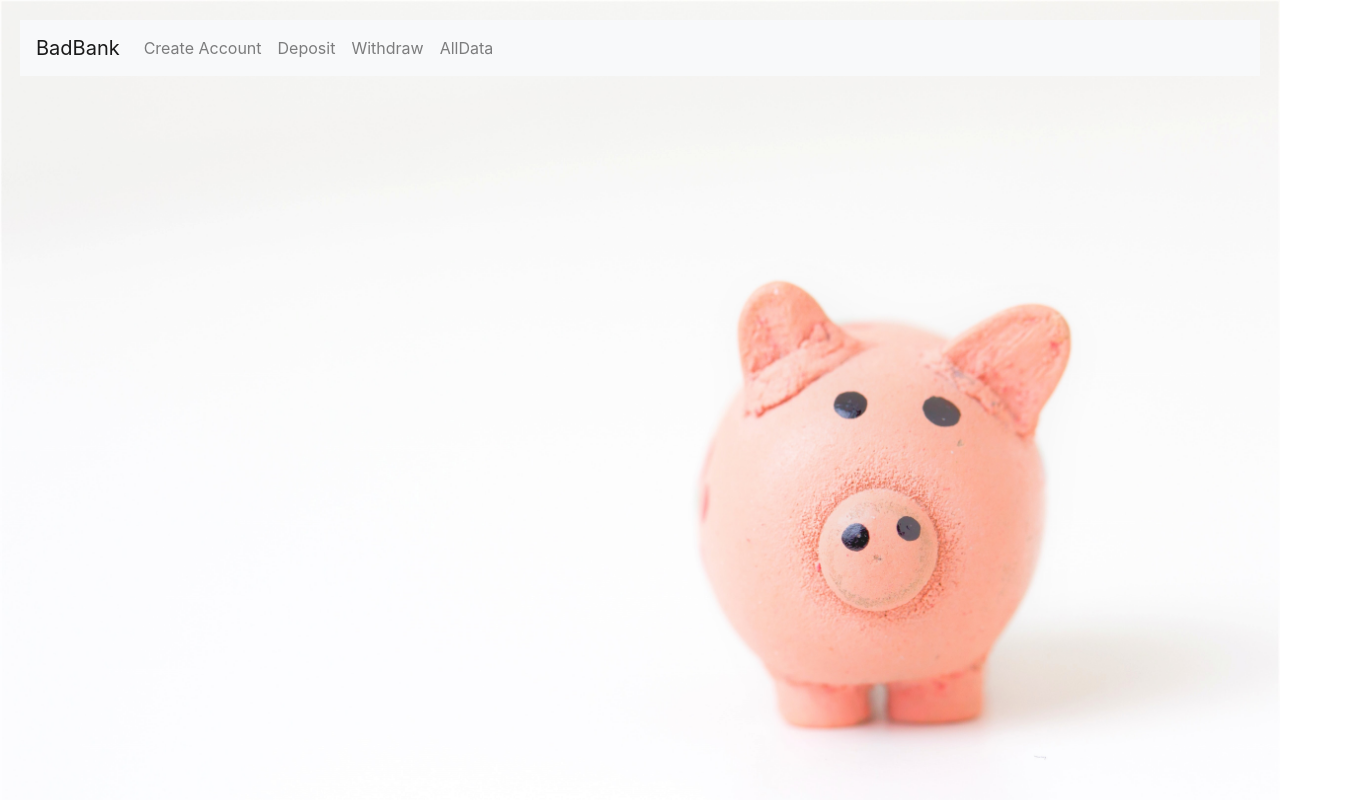
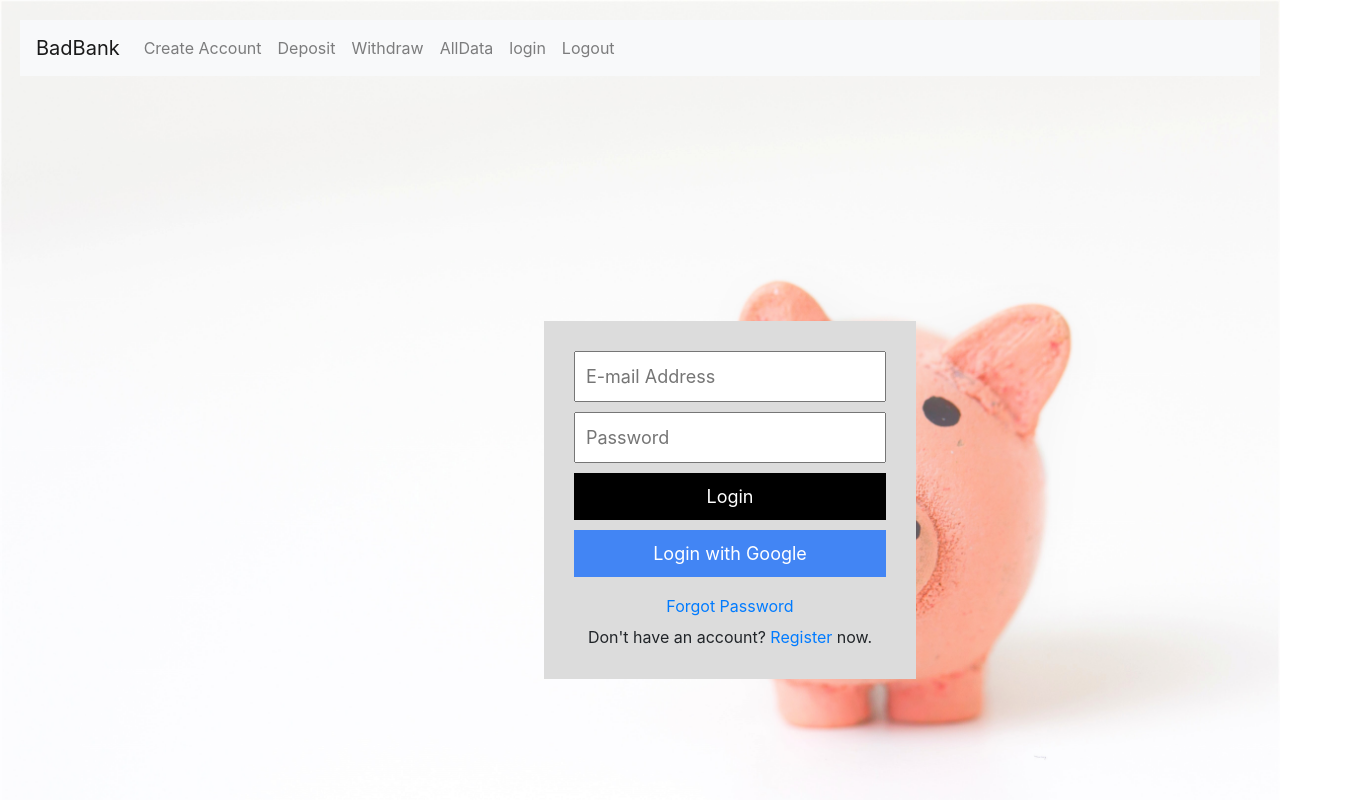
Before and after one commit to manamios/manami-osanai-fullstack-banking-application, a React (Create React App) app in the folder front-end/: page /login in a window 1280 px wide. Shown: the top 806 px of the page, 1370 px wide, since content can reach past the window. Built offline with nearby package versions, Linux system fonts and the light colour scheme; no server answers; the HTML template or start-up script is replaced by a standard one.

Commit message:
Added firebase Authentication

```diff
--- a/front-end/package.json
+++ b/front-end/package.json
@@ -6,8 +6,10 @@
     "@testing-library/jest-dom": "^5.16.5",
     "@testing-library/react": "^13.4.0",
     "@testing-library/user-event": "^13.5.0",
+    "firebase": "^9.14.0",
     "react": "^18.2.0",
     "react-dom": "^18.2.0",
+    "react-firebase-hooks": "^5.1.1",
     "react-router-dom": "^6.4.2",
     "react-scripts": "5.0.1",
     "web-vitals": "^2.1.4"
--- a/front-end/src/App.js
+++ b/front-end/src/App.js
@@ -8,6 +8,7 @@
 import Withdraw from './withdraw'
 import AllData from './alldata'
 import UserContext from './context';
+import Login from './login';
 
 // const UserContext = createContext(null);
 
@@ -21,6 +22,7 @@
         <div className="container" style={{padding: "20px"}}>
           <Routes>
             <Route path="/" exact element={<Home />} />
+            <Route path="/login" exact element={<Login />} />
             <Route path="/CreateAccount/" element={<CreateAccount />} />
             <Route path="/deposit/" element={<Deposit />} />
             <Route path="/withdraw/" element={<Withdraw />} />
--- a/front-end/src/createaccount.js
+++ b/front-end/src/createaccount.js
@@ -1,4 +1,12 @@
-import {useState} from "react";
+import React, { useEffect, useState } from "react";
+import { useAuthState } from "react-firebase-hooks/auth";
+import { Link, useNavigate } from "react-router-dom";
+import {
+  auth,
+  registerWithEmailAndPassword,
+  signInWithGoogle,
+} from "./firebase";
+
 import Card from "./card";
 
 
@@ -9,6 +17,8 @@
   const [name, setName]         = useState('');
   const [email, setEmail]       = useState('');
   const [password, setPassword] = useState('');
+  const navigate = useNavigate();
+  const [user, loading, error] = useAuthState(auth);
 
   function validate(field, label){
       if (!field) {
@@ -39,6 +49,8 @@
     if (!validate(email,    'email'))    return;
     if (!validatePassword(password)) return;
 
+    registerWithEmailAndPassword(name, email, password);
+
     const url = `http://localhost:4000/account/create/${name}/${email}/${password}`
     console.log(url)
 
@@ -55,6 +67,11 @@
     setPassword('');
     setShow(true);
   }
+
+  useEffect(() => {
+    if (loading) return;
+    if (user) navigate("/");
+  }, [user, loading]);
 
   return (
     <Card
--- /dev/null
+++ b/front-end/src/firebase.js
@@ -0,0 +1,102 @@
+import { initializeApp } from "firebase/app";
+import {
+  GoogleAuthProvider,
+  getAuth,
+  signInWithPopup,
+  signInWithEmailAndPassword,
+  createUserWithEmailAndPassword,
+  sendPasswordResetEmail,
+  signOut,
+} from "firebase/auth";
+import {
+  getFirestore,
+  query,
+  getDocs,
+  collection,
+  where,
+  addDoc,
+} from "firebase/firestore";
+
+const firebaseConfig = {
+    apiKey: "AIzaSyDyVEovu-RWQQV86pwsWZqkt3cKNedrxVo",
+    authDomain: "manamiosanai-mit.firebaseapp.com",
+    databaseURL: "https://manamiosanai-mit-default-rtdb.firebaseio.com",
+    projectId: "manamiosanai-mit",
+    storageBucket: "manamiosanai-mit.appspot.com",
+    messagingSenderId: "941592782745",
+    appId: "1:941592782745:web:141029a4270b59fd24d508"
+};
+
+const app = initializeApp(firebaseConfig);
+const auth = getAuth(app);
+const db = getFirestore(app);
+
+const googleProvider = new GoogleAuthProvider();
+const signInWithGoogle = async () => {
+  try {
+    const res = await signInWithPopup(auth, googleProvider);
+    const user = res.user;
+    const q = query(collection(db, "users"), where("uid", "==", user.uid));
+    const docs = await getDocs(q);
+    if (docs.docs.length === 0) {
+      await addDoc(collection(db, "users"), {
+        uid: user.uid,
+        name: user.displayName,
+        authProvider: "google",
+        email: user.email,
+      });
+    }
+  } catch (err) {
+    console.error(err);
+    alert(err.message);
+  }
+};
+
+const logInWithEmailAndPassword = async (email, password) => {
+    try {
+      await signInWithEmailAndPassword(auth, email, password);
+    } catch (err) {
+      console.error(err);
+      alert(err.message);
+    }
+};
+
+const registerWithEmailAndPassword = async (name, email, password) => {
+    try {
+        const res = await createUserWithEmailAndPassword(auth, email, password);
+        const user = res.user;
+        await addDoc(collection(db, "users"), {
+        uid: user.uid,
+        name,
+        authProvider: "local",
+        email,
+        });
+    } catch (err) {
+        console.error(err);
+        alert(err.message);
+    }
+};
+
+const sendPasswordReset = async (email) => {
+    try {
+        await sendPasswordResetEmail(auth, email);
+        alert("Password reset link sent!");
+    } catch (err) {
+        console.error(err);
+        alert(err.message);
+    }
+};
+
+const logout = () => {
+    signOut(auth);
+};
+
+export {
+    auth,
+    db,
+    signInWithGoogle,
+    logInWithEmailAndPassword,
+    registerWithEmailAndPassword,
+    sendPasswordReset,
+    logout,
+};
--- /dev/null
+++ b/front-end/src/login.css
@@ -0,0 +1,33 @@
+.login {
+    height: 100vh;
+    width: 100vw;
+    display: flex;
+    align-items: center;
+    justify-content: center;
+  }
+  .login__container {
+    display: flex;
+    flex-direction: column;
+    text-align: center;
+    background-color: #dcdcdc;
+    padding: 30px;
+  }
+  .login__textBox {
+    padding: 10px;
+    font-size: 18px;
+    margin-bottom: 10px;
+  }
+  .login__btn {
+    padding: 10px;
+    font-size: 18px;
+    margin-bottom: 10px;
+    border: none;
+    color: white;
+    background-color: black;
+  }
+  .login__google {
+    background-color: #4285f4;
+  }
+  .login div {
+    margin-top: 7px;
+  }
--- /dev/null
+++ b/front-end/src/login.js
@@ -0,0 +1,57 @@
+import React, { useEffect, useState } from "react";
+import { Link, useNavigate } from "react-router-dom";
+import { auth, logInWithEmailAndPassword, signInWithGoogle } from "./firebase";
+import { useAuthState } from "react-firebase-hooks/auth";
+import "./login.css";
+
+function Login() {
+    const [email, setEmail] = useState("");
+    const [password, setPassword] = useState("");
+    const [user, loading, error] = useAuthState(auth);
+    const navigate = useNavigate();
+
+    useEffect(() => {
+      if (loading) {
+        // maybe trigger a loading screen
+        return;
+      }
+      if (user) navigate("/");
+      console.log(user)
+    }, [user, loading]);
+    return (
+      <div className="login">
+        <div className="login__container">
+          <input
+            type="text"
+            className="login__textBox"
+            value={email}
+            onChange={(e) => setEmail(e.target.value)}
+            placeholder="E-mail Address"
+          />
+          <input
+            type="password"
+            className="login__textBox"
+            value={password}
+            onChange={(e) => setPassword(e.target.value)}
+            placeholder="Password"
+          />
+          <button
+            className="login__btn"
+            onClick={() => logInWithEmailAndPassword(email, password)}
+          >
+            Login
+          </button>
+          <button className="login__btn login__google" onClick={signInWithGoogle}>
+            Login with Google
+          </button>
+          <div>
+            <Link to="/reset">Forgot Password</Link>
+          </div>
+          <div>
+            Don't have an account? <Link to="/register">Register</Link> now.
+          </div>
+        </div>
+      </div>
+    );
+  }
+  export default Login;
--- a/front-end/src/navbar.js
+++ b/front-end/src/navbar.js
@@ -1,4 +1,5 @@
 import {Link} from "react-router-dom"
+import {logout} from "./firebase"
 
 function NavBar(){
   return(
@@ -22,6 +23,12 @@
           <li className="nav-item">
             <Link className="nav-link" to="AllData">AllData</Link>
           </li>
+          <li className="nav-item">
+            <Link className="nav-link" to="login">login</Link>
+          </li>
+          <li className="nav-item">
+            <Link className="nav-link" onClick={logout}>Logout</Link>
+          </li>
         </ul>
       </div>
     </nav>
--- a/package.json
+++ b/package.json
@@ -6,7 +6,9 @@
   "dependencies": {
     "cors": "^2.8.5",
     "express": "^4.18.2",
-    "mongodb": "^4.10.0"
+    "firebase": "^9.14.0",
+    "mongodb": "^4.10.0",
+    "react-firebase-hooks": "^5.1.1"
   },
   "devDependencies": {},
   "scripts": {
```
Also changed, not shown: 2 other files (tests, documents, lock files or other folders).
